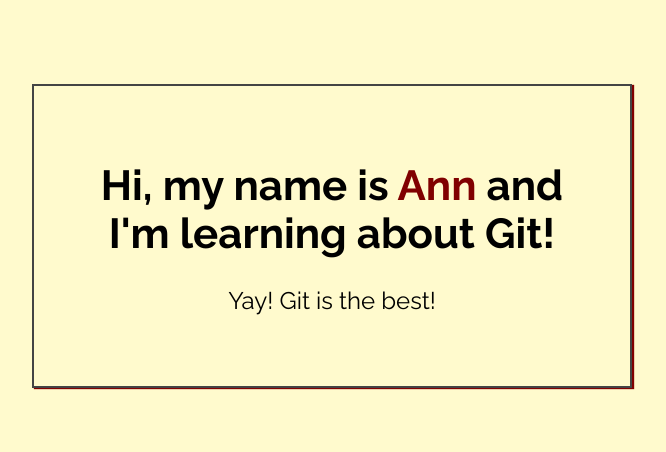
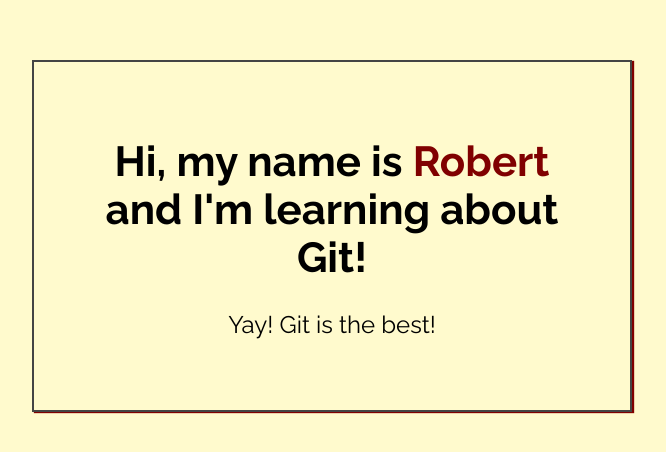
Before and after one commit to airialtokyo/my-first-repo, a plain HTML site: page index.html in a window 1280 px wide. Shown: the part 164-616 px from the top of the page, without its empty margins (308-974 px from the left). Drawn offline with Linux system fonts and the light colour scheme.

Commit message:
added name to index.html

```diff
--- a/index.html
+++ b/index.html
@@ -14,7 +14,7 @@
 <body>
 
     <div class="greeting">
-        <h1>Hi, my name is <span class="highlight">Ann</span> and I'm learning about Git! </h1>
+        <h1>Hi, my name is <span class="highlight">Robert</span> and I'm learning about Git! </h1>
 
         <p>Yay! Git is the best!</p>
     </div>
```
